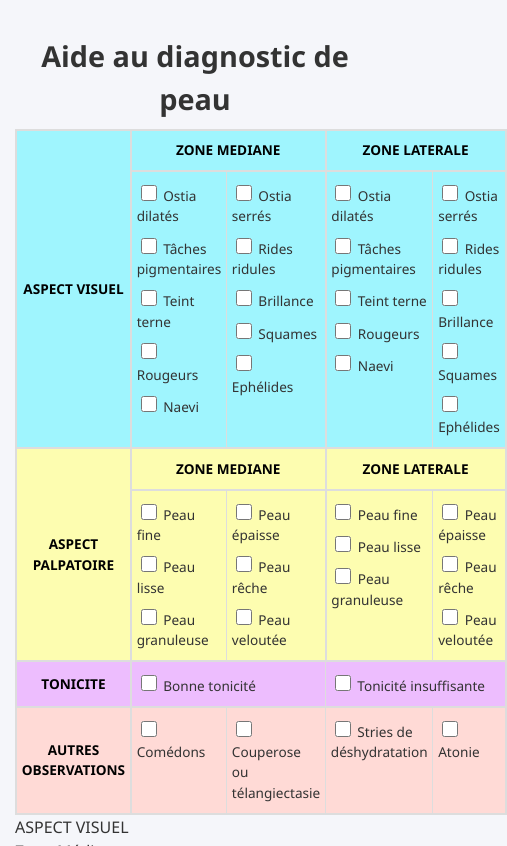
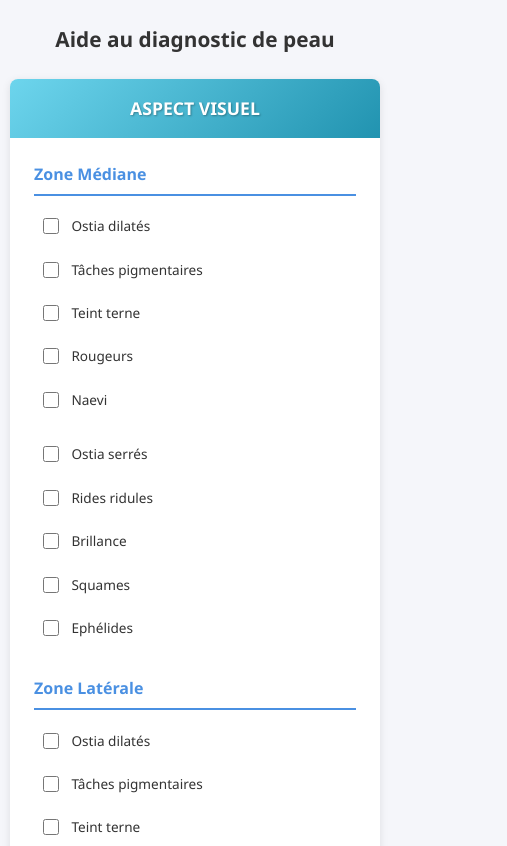
Before and after one commit to NFaureProf/NFaureProf.github.io, a plain HTML site: page index.html in a window 390 px wide. Shown: the top 846 px of the page, 507 px wide, since content can reach past the window. Drawn offline with Linux system fonts and the light colour scheme.

Commit message:
Update styles.css

```diff
--- a/styles.css
+++ b/styles.css
@@ -1,10 +1,6 @@
-/* Variables CSS simples */
+
 :root {
   --primary-color: #4a90e2;
-  --light-blue: #e8f4f8;
-  --light-yellow: #fef9e7;
-  --light-purple: #f3f0ff;
-  --light-gray: #f8f9fa;
   --border-color: #ddd;
   --text-color: #333;
   --shadow: 0 2px 8px rgba(0, 0, 0, 0.1);
@@ -20,61 +16,57 @@ body {
   color: var(--text-color);
   background-color: #f5f6fa;
   margin: 0;
+  padding: 15px;
 }
 
 h1 {
   text-align: center;
-  font-size: clamp(1.8rem, 4vw, 2.5rem);
+  font-size: clamp(1.5rem, 4vw, 2.5rem);
   color: var(--text-color);
-  margin-bottom: 0.5rem;
+  margin-bottom: 1.5rem;
   font-weight: 600;
 }
 
-/* Table container */
-.table-wrapper {
+/* Version Desktop/Tablette - Table normale */
+.desktop-table {
   background: white;
   border-radius: 8px;
   box-shadow: var(--shadow);
-  overflow: hidden;
-  margin: 0 auto 3rem; /* au lieu de 2rem */
+  overflow-x: auto;
+  margin: 0 auto 3rem;
   max-width: 1000px;
 }
 
 table {
   width: 100%;
   border-collapse: collapse;
-  font-family: inherit;
+  min-width: 600px;
 }
 
-/* En-têtes */
 th {
   color: black;
-  padding: 1rem;
+  padding: 1rem 0.5rem;
   text-align: center;
   font-weight: 600;
-  font-size: 0.95rem;
+  font-size: 0.9rem;
   border: 1px solid var(--border-color);
 }
 
-/* Cellules */
 td {
-  padding: 1.2rem;
+  padding: 1rem 0.5rem;
   text-align: left;
   vertical-align: top;
   border: 1px solid var(--border-color);
 }
 
-/* Bordures */
-.droite { border-right: 2px solid var(--border-color); }
-.gauche { border-left: 2px solid var(--border-color); }
-.bas { border-bottom: 2px solid var(--border-color); }
-.haut { border-top: 2px solid var(--border-color); }
-
 td label {
-  display: block;
+  display: flex;
+  align-items: flex-start;
   margin-bottom: 0.5rem;
   cursor: pointer;
-  font-weight: 500;
+  font-weight: 400;
+  font-size: 0.85rem;
+  gap: 0.5rem;
 }
 
 td label:last-child {
@@ -85,6 +77,20 @@ td label:hover {
   color: var(--primary-color);
 }
 
+input[type="checkbox"] {
+  width: 16px;
+  height: 16px;
+  flex-shrink: 0;
+  margin-top: 2px;
+}
+
+/* Bordures renforcées */
+.droite { border-right: 2px solid var(--border-color); }
+.gauche { border-left: 2px solid var(--border-color); }
+.bas { border-bottom: 2px solid var(--border-color); }
+.haut { border-top: 2px solid var(--border-color); }
+
+/* Couleurs des lignes */
 tr:nth-child(1) {background-color: #9ff5fe;}
 tr:nth-child(2) {background-color: #9ff5fe;}
 tr:nth-child(3) {background-color: #fdfdb0;}
@@ -92,11 +98,15 @@ tr:nth-child(4) {background-color: #fdfdb0;}
 tr:nth-child(5) {background-color: #edbdfe;}
 tr:nth-child(6) {background-color: #ffdad6;}
 
+/* Version Mobile - Sections empilées */
+.mobile-sections {
+  display: none;
+}
+
 /* Boutons */
 .button-container {
   text-align: center;
   margin: 2rem 0;
-  margin-top: 3rem;
   display: flex;
   gap: 1rem;
   justify-content: center;
@@ -107,7 +117,7 @@ button {
   background-color: var(--primary-color);
   color: white;
   border: none;
-  padding: 0.8rem 1.5rem;
+  padding: 1rem 1.5rem;
   border-radius: 6px;
   font-size: 1rem;
   font-weight: 500;
@@ -131,7 +141,6 @@ button:nth-child(2):hover {
 /* Résultats */
 .result {
   text-align: center;
-  font-family: inherit;
   margin: 1rem auto;
   font-size: 1.2rem;
   font-weight: 600;
@@ -152,39 +161,150 @@ button:nth-child(2):hover {
   border: 1px solid #c3e6cb;
 }
 
-/* Responsive */
-@media (max-width: 768px) {
-  body {
-    padding: 15px;
+/* RESPONSIVE - Mobile */
+@media (max-width: 640px) {
+  /* Cache le tableau, affiche les sections mobiles */
+  .desktop-table {
+    display: none;
   }
 
-  table {
-    font-size: 0.9rem;
+  .mobile-sections {
+    display: block;
   }
 
-  th, td {
-    padding: 0.8rem 0.5rem;
+  /* Sections mobiles */
+  .mobile-section {
+    background: white;
+    border-radius: 8px;
+    box-shadow: var(--shadow);
+    margin-bottom: 1.5rem;
+    overflow: hidden;
   }
 
+  .section-header {
+    padding: 1rem;
+    font-weight: 600;
+    font-size: 1.1rem;
+    text-align: center;
+    color: white;
+    text-shadow: 1px 1px 2px rgba(0,0,0,0.3);
+  }
+
+  .section-header.visuel {
+    background: linear-gradient(135deg, #6dd5ed, #2193b0);
+  }
+
+  .section-header.palpatoire {
+    background: linear-gradient(135deg, #ffecd2, #fcb69f);
+  }
+
+  .section-header.tonicite {
+    background: linear-gradient(135deg, #d299c2, #fef9d7);
+  }
+
+  .section-header.autres {
+    background: linear-gradient(135deg, #ff9a9e, #fecfef);
+  }
+
+  .zone-container {
+    padding: 1.5rem;
+  }
+
+  .zone {
+    margin-bottom: 2rem;
+  }
+
+  .zone:last-child {
+    margin-bottom: 0;
+  }
+
+  .zone-title {
+    font-weight: 600;
+    font-size: 1rem;
+    color: var(--primary-color);
+    margin-bottom: 1rem;
+    padding-bottom: 0.5rem;
+    border-bottom: 2px solid var(--primary-color);
+  }
+
+  .zone-content {
+    display: grid;
+    grid-template-columns: 1fr 1fr;
+    gap: 1.5rem;
+  }
+
+  .zone-column {
+    display: flex;
+    flex-direction: column;
+    gap: 0.8rem;
+  }
+
+  .zone-column label {
+    display: flex;
+    align-items: flex-start;
+    font-size: 0.9rem;
+    cursor: pointer;
+    gap: 0.6rem;
+    padding: 0.3rem;
+    border-radius: 4px;
+    transition: background-color 0.2s;
+  }
+
+  .zone-column label:hover {
+    background-color: #f8f9fa;
+    color: var(--primary-color);
+  }
+
+  .zone-column input[type="checkbox"] {
+    width: 18px;
+    height: 18px;
+    margin-top: 2px;
+    flex-shrink: 0;
+  }
+
+  /* Sections spéciales avec une seule colonne */
+  .single-column .zone-content {
+    grid-template-columns: 1fr;
+  }
+
+  .single-column .zone-column {
+    max-width: none;
+  }
+
+  /* Boutons mobiles */
   .button-container {
     flex-direction: column;
     align-items: center;
+    gap: 1rem;
   }
 
   button {
     width: 100%;
-    max-width: 250px;
+    max-width: 300px;
+    padding: 1rem;
   }
 }
 
-@media (max-width: 480px) {
-  th, td {
-    padding: 0.6rem 0.3rem;
+/* Très petits écrans */
+@media (max-width: 400px) {
+  body {
+    padding: 10px;
+  }
+
+  .zone-content {
+    grid-template-columns: 1fr;
+  }
+
+  .zone-column label {
     font-size: 0.85rem;
   }
 
-  input[type="checkbox"] {
+  .zone-column input[type="checkbox"] {
     width: 16px;
     height: 16px;
   }
+
+  h1 {
+    font-size: 1.3rem;
+  }
 }
```
